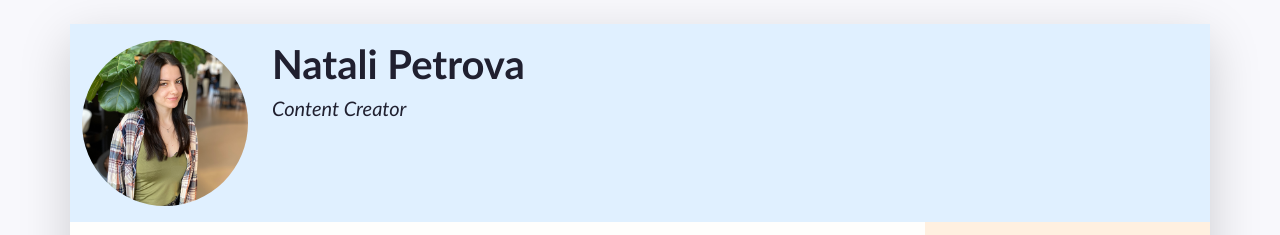
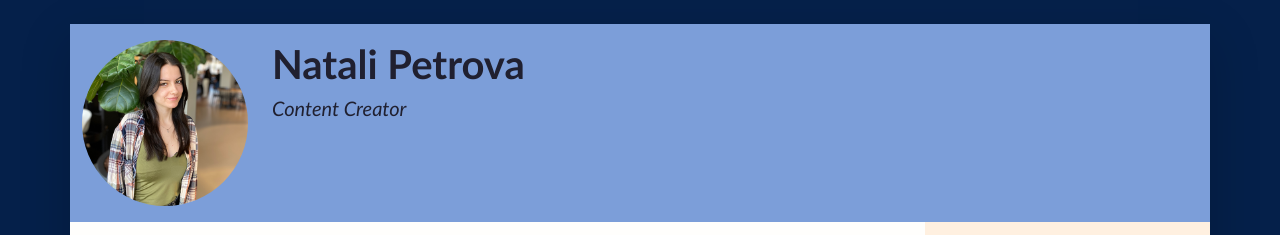
Before and after one commit to natalipetrova1234/Natali-CV, a plain HTML site: page index.html in a window 1280 px wide. Shown: the top 235 px of the page. Drawn offline with nearby package versions, Linux system fonts and the light colour scheme.

Commit message:
Update styles.css

```diff
--- a/css/styles.css
+++ b/css/styles.css
@@ -8,15 +8,15 @@
 /* Styles for the body */
 
 body {
-    font-family: "Gill Sans",'Abril Fatface', cursive;"Gill Sans MT", "Myriad Pro", "DejaVu Sans Condensed", Helvetica, Arial, sans-serif;
+    font-family: "Gill Sans","Abril Fatface", cursive, "Gill Sans MT", "Myriad Pro", "DejaVu Sans Condensed", Helvetica, Arial, sans-serif;
     color: #202030;
-    background-color: #f8f8fc;
+    background-color: #05204A;
 }
 
 /* Styles for custom classes in the document. (There are more, try to find them out!) */
 
 .resume-header {
-    background-color: #e0f0ff;
+    background-color: #7C9ED9;
 }
 
 .resume-main {
```
